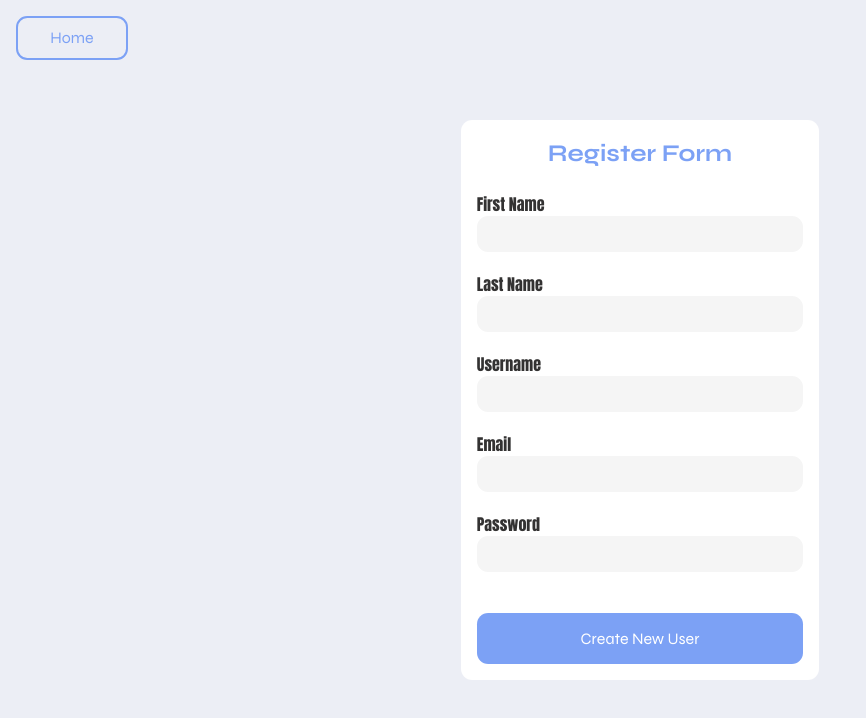
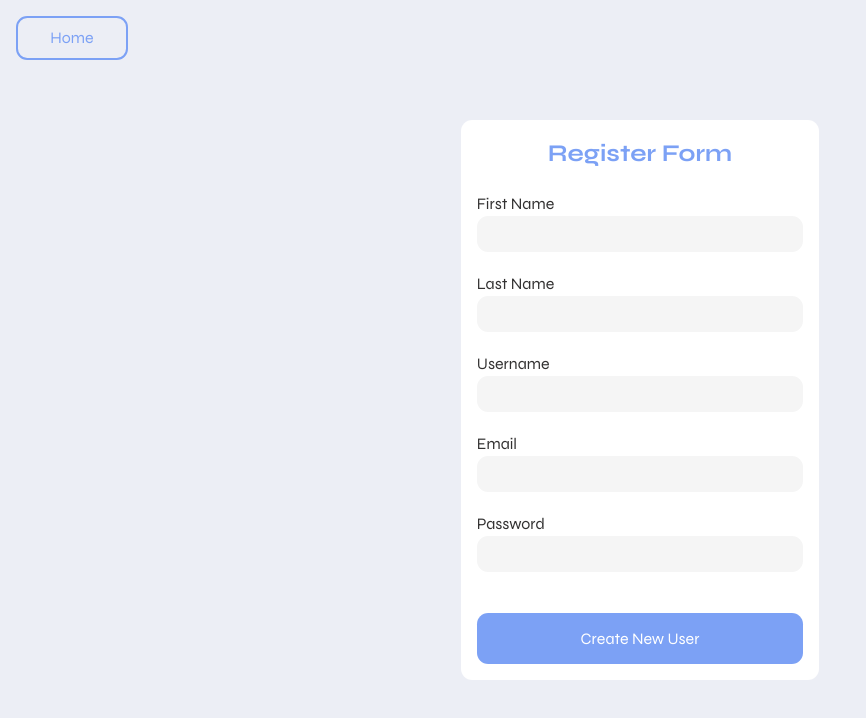
Before and after one commit to xplozion15/notes, a React (Vite) app in the folder client/: page /register in a window 1280 px wide. Shown: the top 718 px of the page, without its empty margins (0-866 px from the left). Built offline with nearby package versions, Linux system fonts and the light colour scheme; no server answers.

Commit message:
fix(client) : replace impact font with syne typography in the comment and login/register pages

```diff
--- a/client/src/components/Comments/Comments.module.css
+++ b/client/src/components/Comments/Comments.module.css
@@ -7,7 +7,6 @@
 }
 
 .comment {
-  font-family: Impact, Haettenschweiler, "Arial Narrow Bold", sans-serif;
   margin-bottom: 1.5rem;
 }
 
--- a/client/src/components/Login/Login.module.css
+++ b/client/src/components/Login/Login.module.css
@@ -34,7 +34,6 @@
   color: var(--text-color-main);
   display: flex;
   flex-direction: column;
-  font-family: Impact, Haettenschweiler, "Arial Narrow Bold", sans-serif;
 }
 
 .formDiv > input {
--- a/client/src/components/Register/Register.module.css
+++ b/client/src/components/Register/Register.module.css
@@ -34,7 +34,6 @@
 .formDiv {
   display: flex;
   flex-direction: column;
-  font-family: Impact, Haettenschweiler, "Arial Narrow Bold", sans-serif;
 }
 
 .formDiv > input {
```
